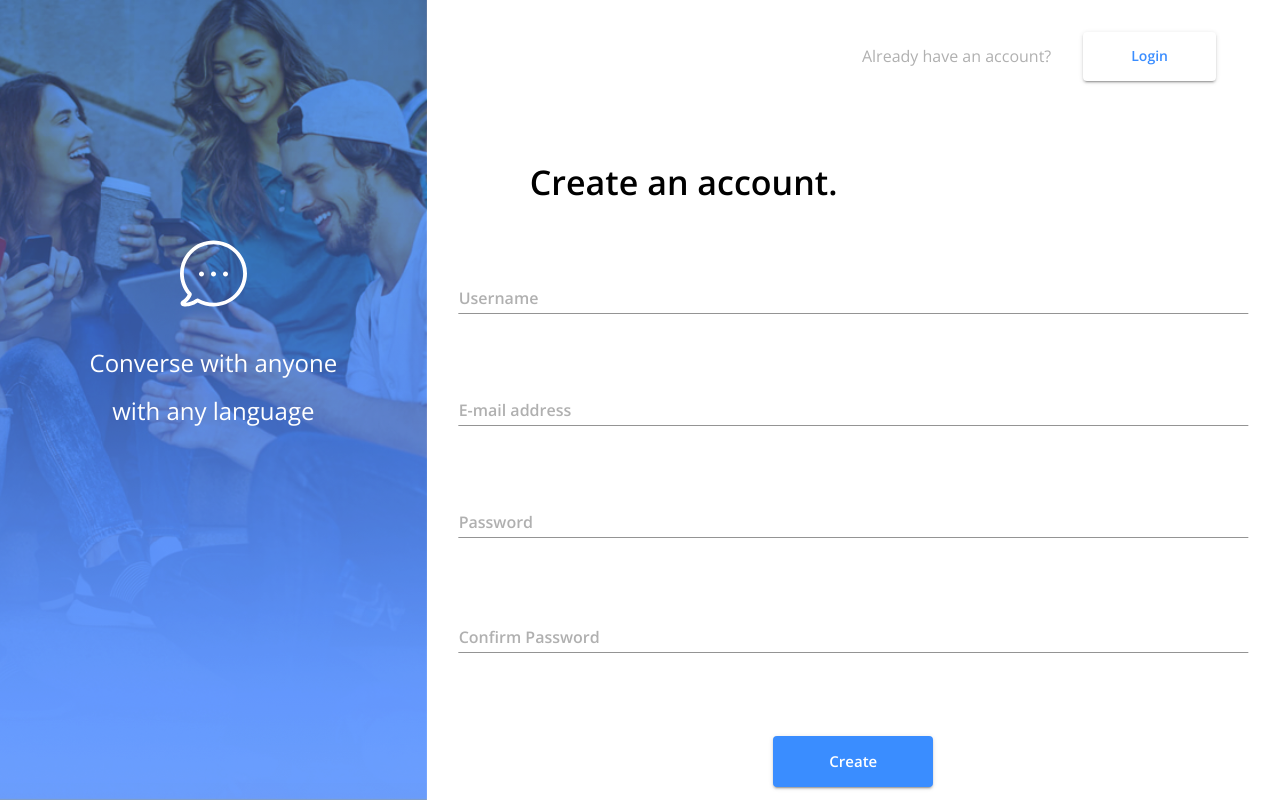
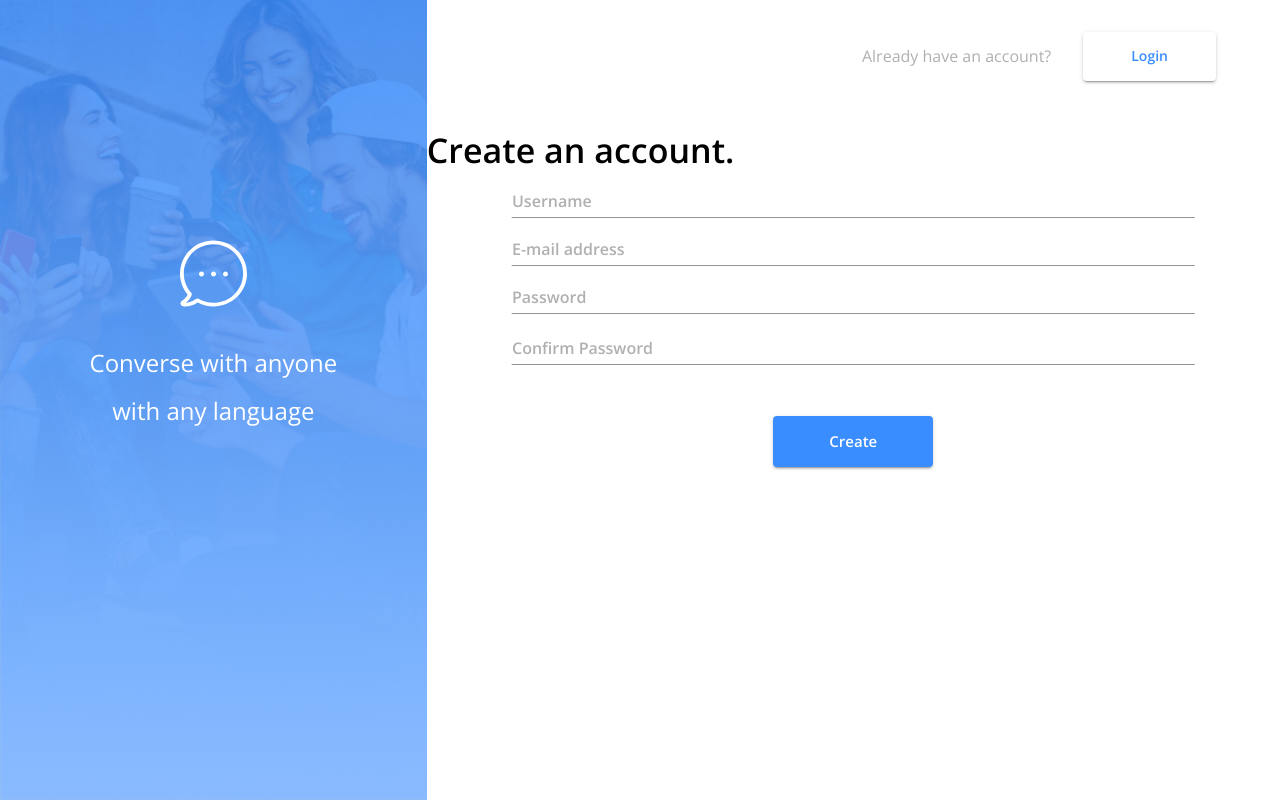
Before and after one commit to isaiahwulfe/200310, a React (Create React App) app in the folder client/: page / in a window 1280 px wide. Built offline with nearby package versions, Linux system fonts and the light colour scheme; no server answers.

Commit message:
Update signupLogin.css
Update per senior guidance

```diff
--- a/client/src/signupLogin.css
+++ b/client/src/signupLogin.css
@@ -1,18 +1,20 @@
-.forgot-link{
-    color: #3A8DFF;
-    font-size: .75rem;
-    text-decoration: none
-}
 .hero-image{
     width: 100%;
     height: 100vh;
-    background: url("./images/bg-img.png"), linear-gradient(#3A8DFF, #86B9FF);
-    background-blend-mode: multiply;
+    background: url("./images/bg-img.png");
+    background-size: cover;
+    background-blend-mode: normal;
+    position: relative;
+}
+.hero-image::before{
+    content: "";
+    position: absolute;
+    top: 0px;
+    right: 0px;
+    bottom: 0px;
+    left: 0px;
+    background: linear-gradient(#3A8DFF, #86B9FF);
     opacity: 0.85;
-    background-repeat: no-repeat;
-    background-position: center;
-    background-size: cover;
-    position: relative;
 }
 .shape{
     position: relative;
@@ -28,19 +30,28 @@
     color: white;
     padding-bottom: 1rem
 }
+#alt-message{
+    margin-top: 2.75rem;
+}
+#alt-button{
+    margin: 2rem 4rem 0 2rem
+}
 @media only screen and (max-width: 900px) {
+    .hero-image{
+        display: none;
+    }
     .form-container{
         padding-bottom: 3rem;
     }
+    #alt-button{
+        margin: 2rem 0 0 2rem
+    }
   }
-.input-container{
+.input-text{
+    width:80%;
     position: relative;
     left: 50%;
-    transform: translate(-50%, 0);
-    padding: 2rem
-}
-.input-text{
-    width:100%;
+    transform: translate(-50%);
 }
 .MuiTextField-root > label {
     color: #B0B0B0;
```
